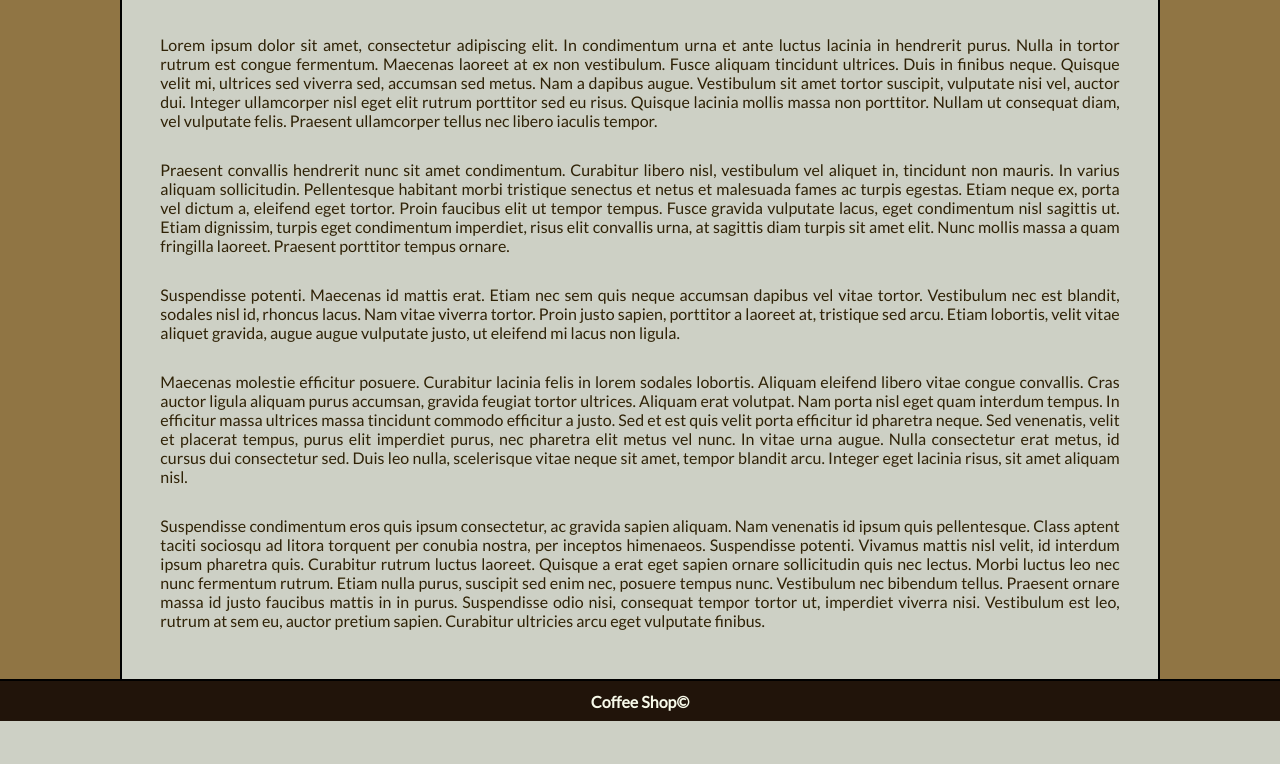
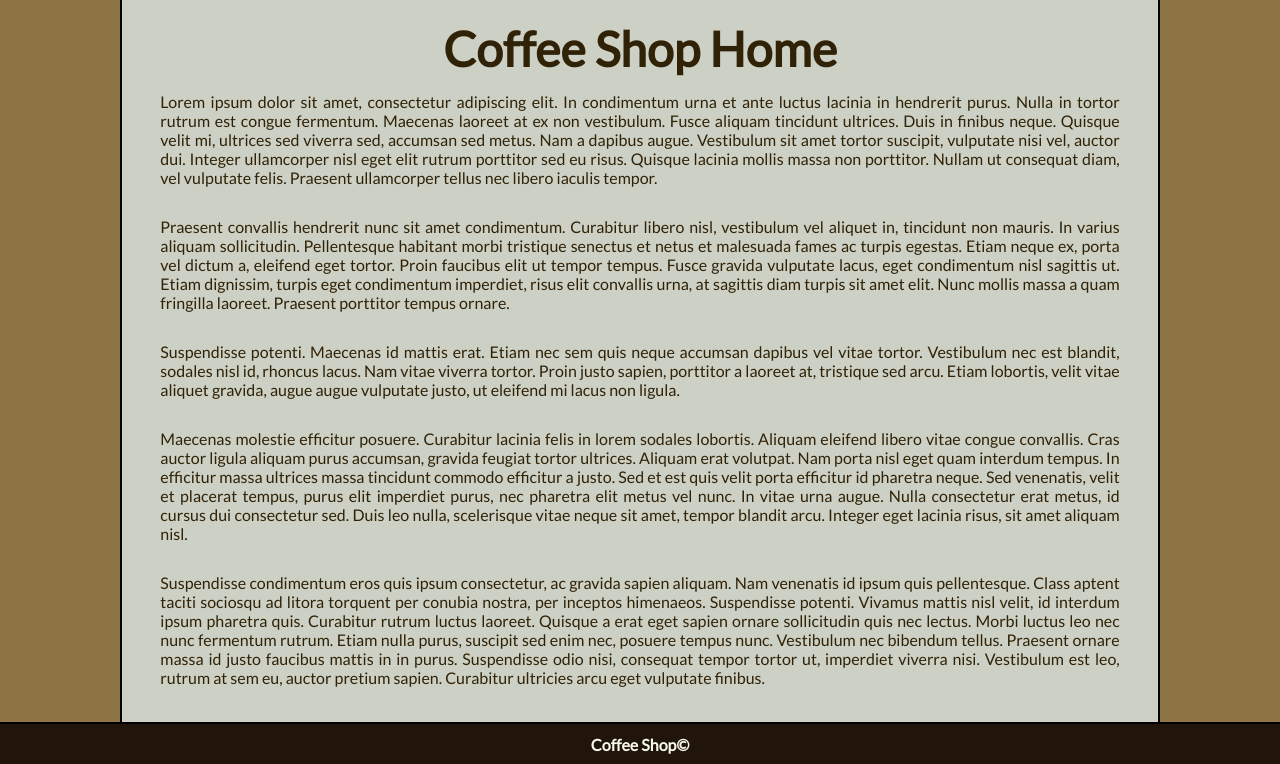
Before and after one commit to brodriguez8774/CS3500GroupProject, a PHP site: page / in a window 1280 px wide. Shown: the part 79-843 px from the top of the page. Before the commit the page ends 800 px from the top, so only its background shows below. Run offline with PHP 8.4, Linux system fonts and the light colour scheme.

Commit message:
Add index header

```diff
--- a/WebSite/index.php
+++ b/WebSite/index.php
@@ -15,6 +15,7 @@
       <?php
         include_once "templates/loginForm.inc.php";
       ?>
+      <h2>Coffee Shop Home</h2>
       <p>
         Lorem ipsum dolor sit amet, consectetur adipiscing elit. In condimentum urna et ante luctus lacinia in hendrerit purus. Nulla in tortor rutrum est congue fermentum. Maecenas laoreet at ex non vestibulum. Fusce aliquam tincidunt ultrices. Duis in finibus neque. Quisque velit mi, ultrices sed viverra sed, accumsan sed metus. Nam a dapibus augue. Vestibulum sit amet tortor suscipit, vulputate nisi vel, auctor dui. Integer ullamcorper nisl eget elit rutrum porttitor sed eu risus. Quisque lacinia mollis massa non porttitor. Nullam ut consequat diam, vel vulputate felis. Praesent ullamcorper tellus nec libero iaculis tempor.
       </p>
```
